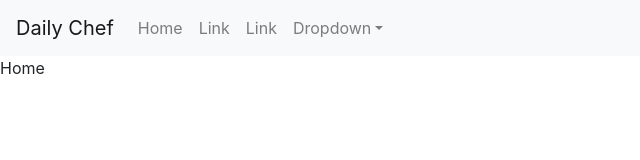
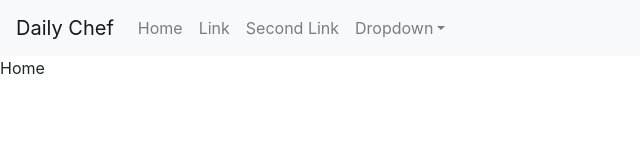
Before and after one commit to jasmith188/daily-chef, a React (Create React App) app: page / in a window 1280 px wide. Shown: the top 160 px of the page, without its empty margins (0-640 px from the left). Built offline with nearby package versions, Linux system fonts and the light colour scheme.

Commit message:
initial commit with navbar

```diff
--- a/src/components/Header.js
+++ b/src/components/Header.js
@@ -11,7 +11,7 @@ function Header() {
           <Nav className="mr-auto">
             <Nav.Link href="#home">Home</Nav.Link>
             <Nav.Link href="#link">Link</Nav.Link>
-            <Nav.Link href="#link">Link</Nav.Link>
+            <Nav.Link href="#link">Second Link</Nav.Link>
             <NavDropdown title="Dropdown" id="basic-nav-dropdown">
               <NavDropdown.Item href="#action/3.1">Action</NavDropdown.Item>
               <NavDropdown.Item href="#action/3.2">
```
